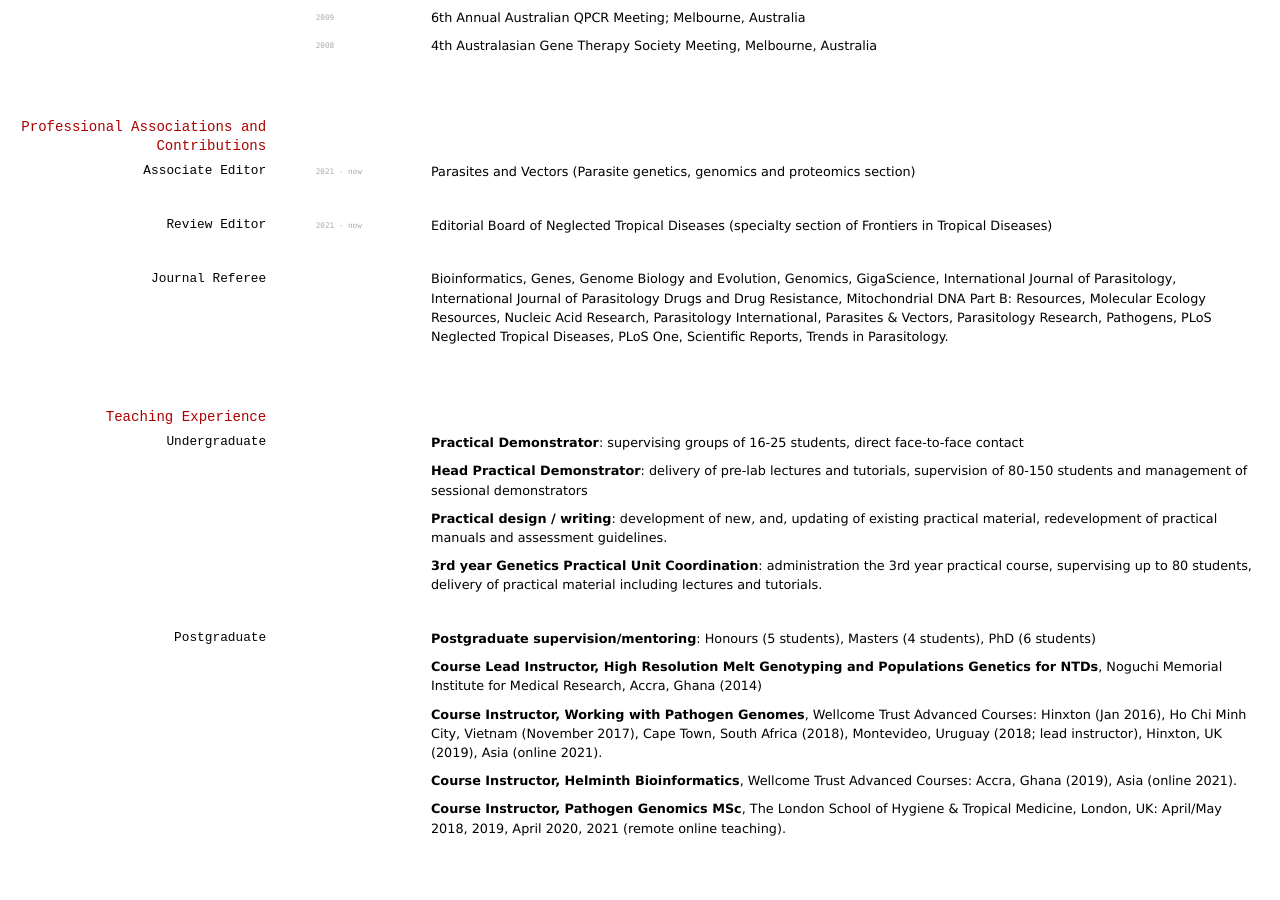
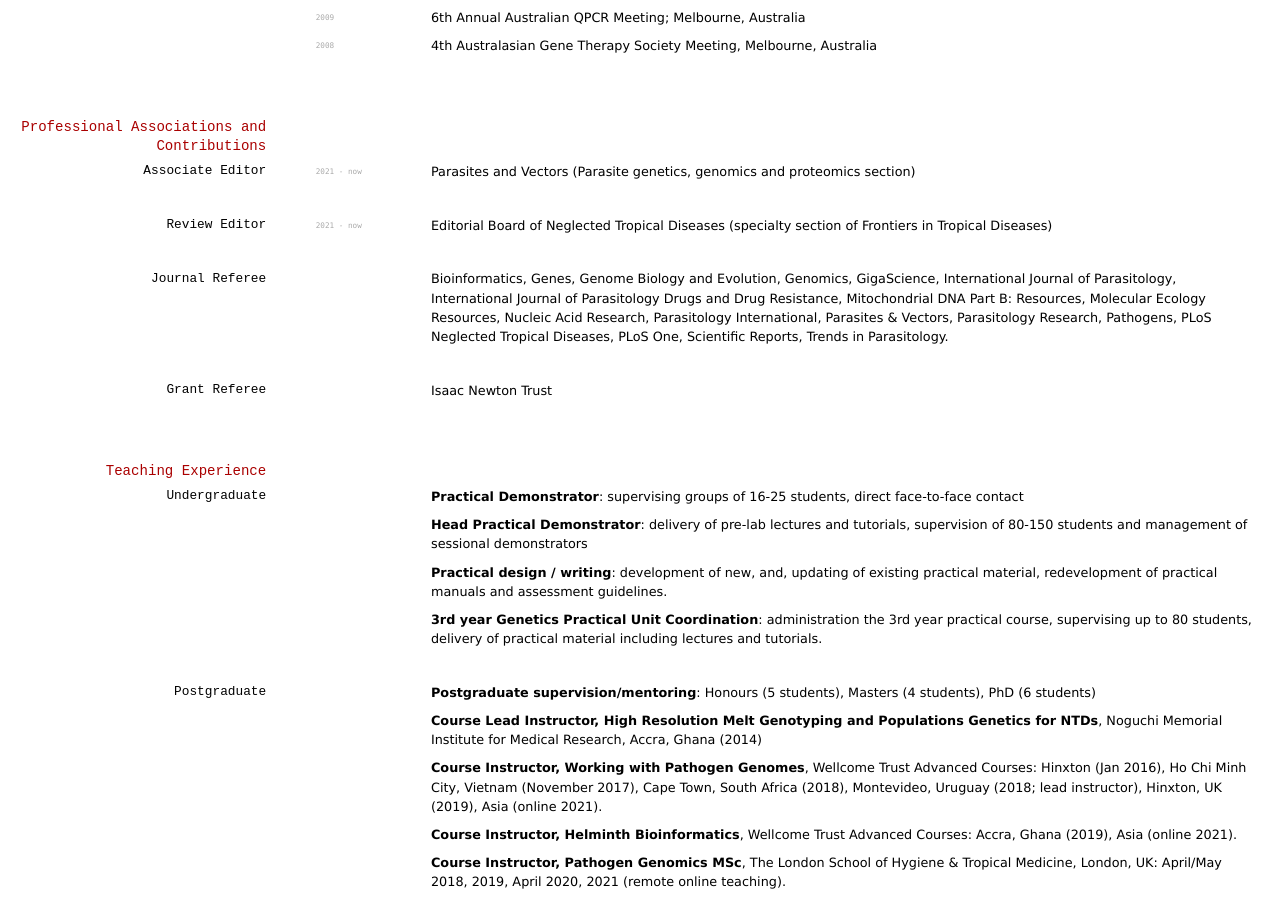
Before and after one commit to elipapa/markdown-cv, a Jekyll site: the page built from index.md, in a window 1280 px wide and 900 px high, scrolled down 4912 px. Built offline with Jekyll 4.4.1, drawn with Linux system fonts in a browser that asks for light colours; before the commit the page ends 5759 px from its top, so only the background shows below that.

Commit message:
Update index.md

```diff
--- a/index.md
+++ b/index.md
@@ -288,6 +288,9 @@ Editorial Board of Neglected Tropical Diseases (specialty section of Frontiers i
 ### Journal Referee
 Bioinformatics, Genes, Genome Biology and Evolution, Genomics, GigaScience, International Journal of Parasitology, International Journal of Parasitology Drugs and Drug Resistance, Mitochondrial DNA Part B: Resources, Molecular Ecology Resources, Nucleic Acid Research, Parasitology International, Parasites & Vectors, Parasitology Research, Pathogens, PLoS Neglected Tropical Diseases, PLoS One, Scientific Reports, Trends in Parasitology.
 
+### Grant Referee
+Isaac Newton Trust
+
 ## Teaching Experience
 ### Undergraduate
 **Practical Demonstrator**: supervising groups of 16-25 students, direct face-to-face contact
```
